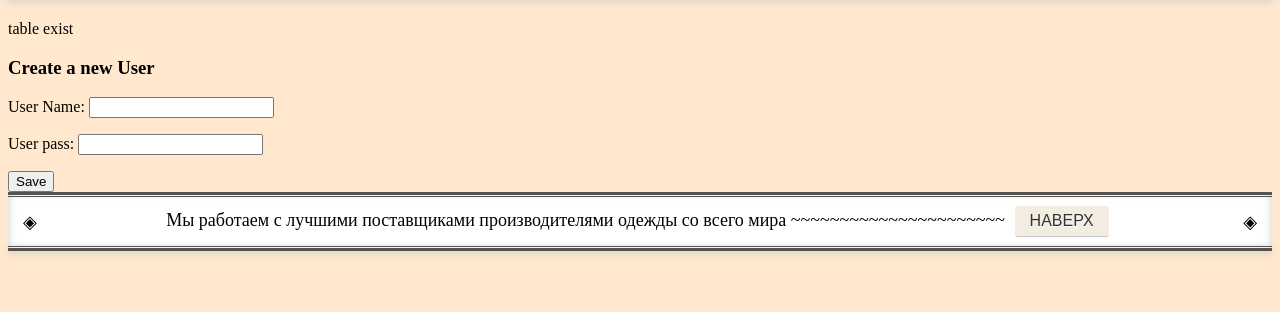
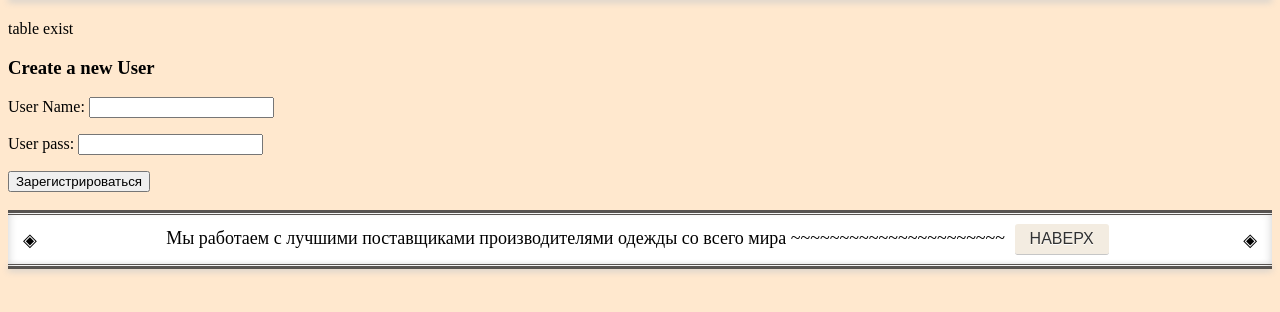
Before and after one commit to MagomedovMurad20/taiba_shop, a PHP site: page /registration in a window 1280 px wide. Shown: the part 72-384 px from the top of the page. Run offline with PHP 8.4, Linux system fonts and the light colour scheme; data that the repository does not hold is empty; some web fonts are replaced.

Commit message:
чуть подправил форму регистрации

```diff
--- a/formes/signupform.php
+++ b/formes/signupform.php
@@ -50,7 +50,8 @@ if (isset($_POST["email"]) && isset($_POST["password"])) {
     <input type="text" name="email" /></p>
     <p>User pass:
     <input type="password" name="password" /></p>
-    <input type="submit" value="Save">
+    <input type="submit" value="Зарегистрироваться">
 </form>
 </body>
 </html>
+<br/>
```
